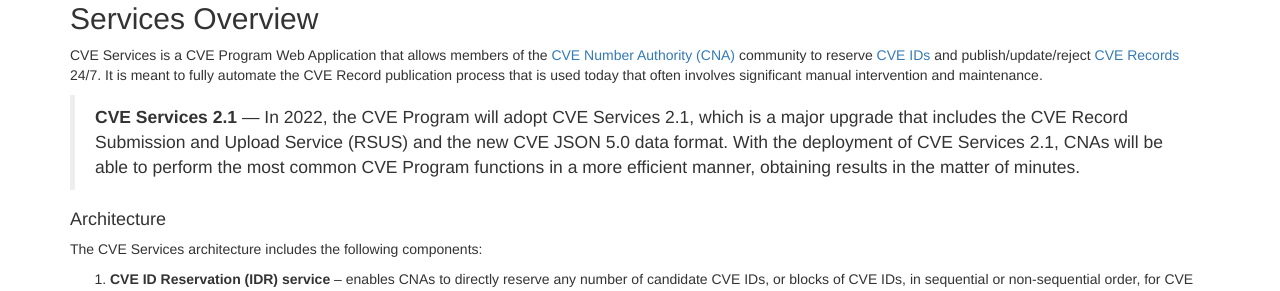
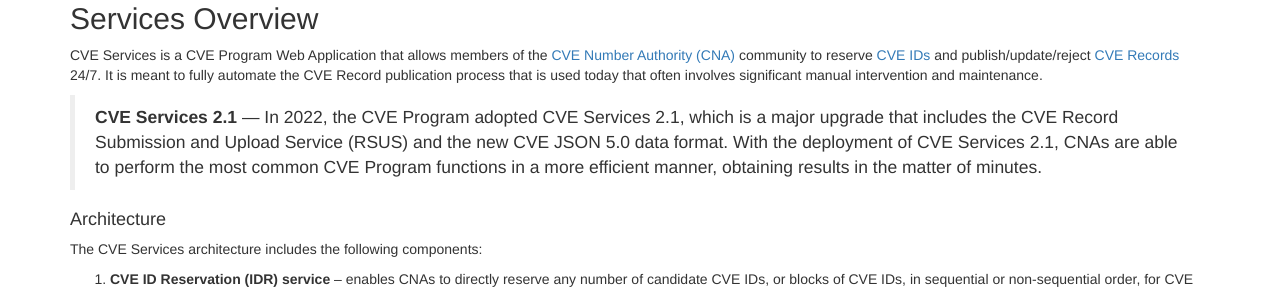
Before and after one commit to CVEProject/cveproject.github.io, a Jekyll site: the page built from automation-cve-services.md, in a window 1280 px wide. Shown: the part 233-524 px from the top of the page. Built offline with Jekyll 4.4.1, drawn with Linux system fonts in a browser that asks for light colours; nearby versions of some CDN libraries.

Commit message:
Update automation-cve-services.md

```diff
--- a/automation-cve-services.md
+++ b/automation-cve-services.md
@@ -11,7 +11,7 @@ Any CNA may use the CVE Services. See "CVE Services CNA sign-up" below for detai
 
 CVE Services is a CVE Program Web Application that allows members of the [CVE Number Authority (CNA)](https://www.cve.org/PartnerInformation/Partner#CNA) community to reserve [CVE IDs](https://www.cve.org/ResourcesSupport/Glossary?activeTerm=glossaryCVEID) and publish/update/reject [CVE Records](https://www.cve.org/ResourcesSupport/Glossary?activeTerm=glossaryRecord) 24/7. It is meant to fully automate the CVE Record publication process that is used today that often involves significant manual intervention and maintenance.
 
-><strong>CVE Services 2.1</strong> &mdash; In 2022, the CVE Program will adopt CVE Services 2.1, which is a major upgrade that includes the CVE Record Submission and Upload Service (RSUS) and the new CVE JSON 5.0 data format. With the deployment of CVE Services 2.1, CNAs will be able to perform the most common CVE Program functions in a more efficient manner, obtaining results in the matter of minutes.
+><strong>CVE Services 2.1</strong> &mdash; In 2022, the CVE Program adopted CVE Services 2.1, which is a major upgrade that includes the CVE Record Submission and Upload Service (RSUS) and the new CVE JSON 5.0 data format. With the deployment of CVE Services 2.1, CNAs are able to perform the most common CVE Program functions in a more efficient manner, obtaining results in the matter of minutes.
 
 #### Architecture
 
```
